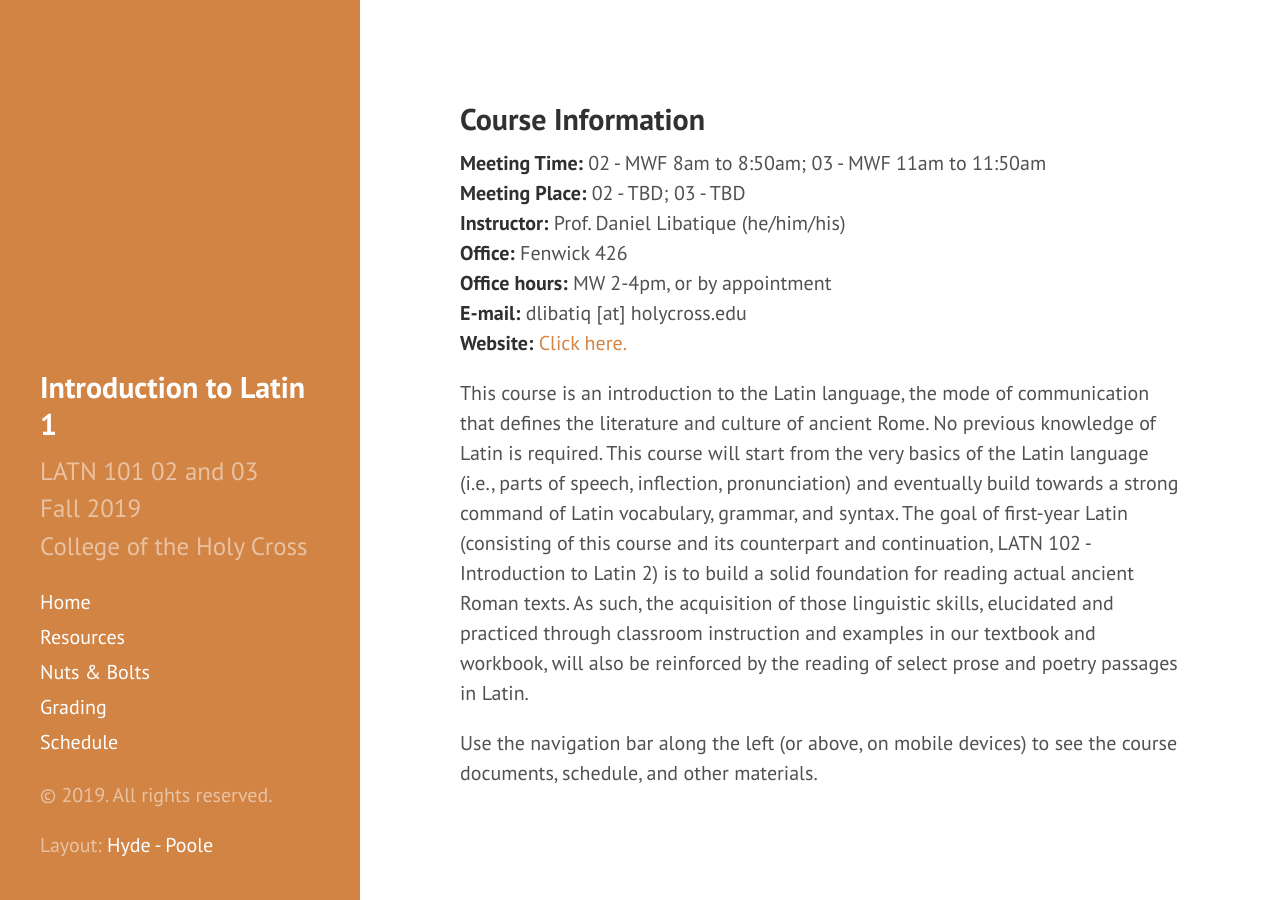
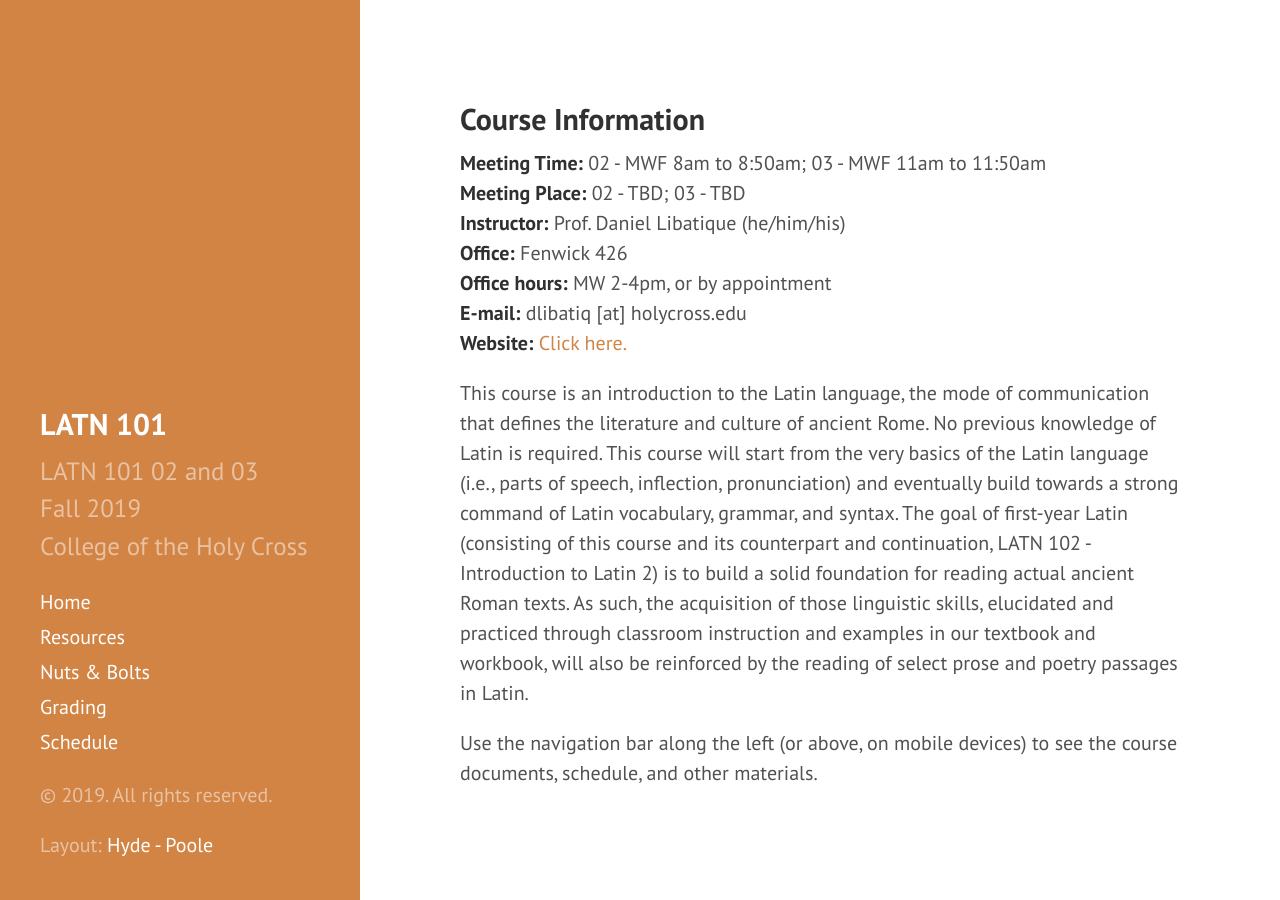
Before and after one commit to DLibatique/LATN102-S20, a Jekyll site: the page built from index.md, in a window 1280 px wide. Built offline with Jekyll 4.4.1, drawn with Linux system fonts in a browser that asks for light colours; comment, search, counter and statistics services are not loaded.

Commit message:
updated page title

```diff
--- a/_config.yml
+++ b/_config.yml
@@ -8,7 +8,7 @@ permalink:        pretty
 #relative_permalinks: true
 
 # Setup
-title:            Introduction to Latin 1
+title:            LATN 101
 tagline:          'Introduction to Latin 1'
 course_number:    'LATN 101 02 and 03'
 semester:         'Fall 2019'
```
